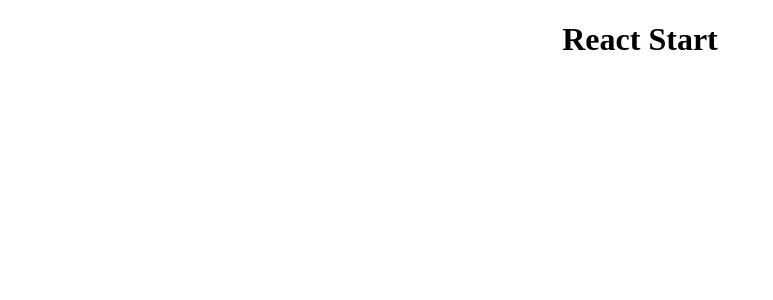
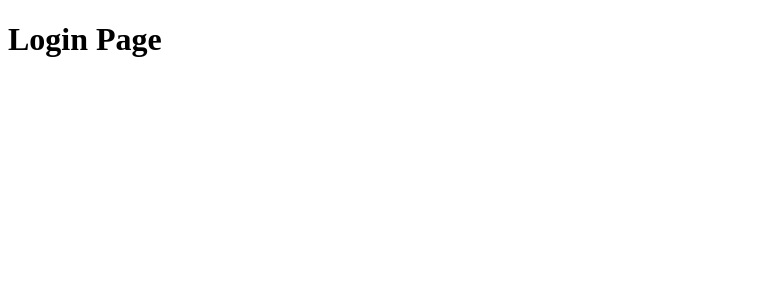
Before and after one commit to kong-tae-hyeon-khu/Toy-Project-1, a React (Create React App) app: page /login in a window 1280 px wide. Shown: the top 300 px of the page, without its empty margins (0-773 px from the left). Built offline with nearby package versions, Linux system fonts and the light colour scheme.

Commit message:
Complement Routing Pages (Login & Home)

```diff
--- a/package.json
+++ b/package.json
@@ -8,6 +8,7 @@
     "@testing-library/user-event": "^13.5.0",
     "react": "^18.2.0",
     "react-dom": "^18.2.0",
+    "react-router-dom": "^6.3.0",
     "react-scripts": "5.0.1",
     "web-vitals": "^2.1.4"
   },
--- a/public/index.html
+++ b/public/index.html
@@ -14,7 +14,7 @@
       manifest.json provides metadata used when your web app is installed on a
       user's mobile device or desktop. See https://developers.google.com/web/fundamentals/web-app-manifest/
     -->
-    <link rel="manifest" href="%PUBLIC_URL%/manifest.json" />
+    <link rel="/manifest" href="%PUBLIC_URL%/manifest.json" />
     <!--
       Notice the use of %PUBLIC_URL% in the tags above.
       It will be replaced with the URL of the `public` folder during the build.
--- a/src/App.js
+++ b/src/App.js
@@ -1,10 +1,18 @@
 import "./App.css";
+import React from "react";
+import { BrowserRouter, Route, Routes } from "react-router-dom";
+
+import Home from "./Pages/Home/Home";
+import Login from "./Pages/Login/Login";
 
 function App() {
   return (
-    <div className="App">
-      <h1>React Start</h1>
-    </div>
+    <BrowserRouter>
+      <Routes>
+        <Route path="/" element={<Home />} />
+        <Route path="/login" element={<Login />} />
+      </Routes>
+    </BrowserRouter>
   );
 }
 
--- /dev/null
+++ b/src/Components/UserLogin/UserLogin.js
@@ -0,0 +1,3 @@
+const UserLogin = () => {
+  return <div></div>;
+};
--- /dev/null
+++ b/src/Pages/Home/Home.js
@@ -0,0 +1,5 @@
+const Home = () => {
+  return <div>Home Page</div>;
+};
+
+export default Home;
--- /dev/null
+++ b/src/Pages/Login/Login.js
@@ -0,0 +1,9 @@
+const Login = () => {
+  return (
+    <div>
+      <h1>Login Page</h1>
+    </div>
+  );
+};
+
+export default Login;
```
Also changed, not shown: 1 other file (tests, documents, lock files or other folders).
